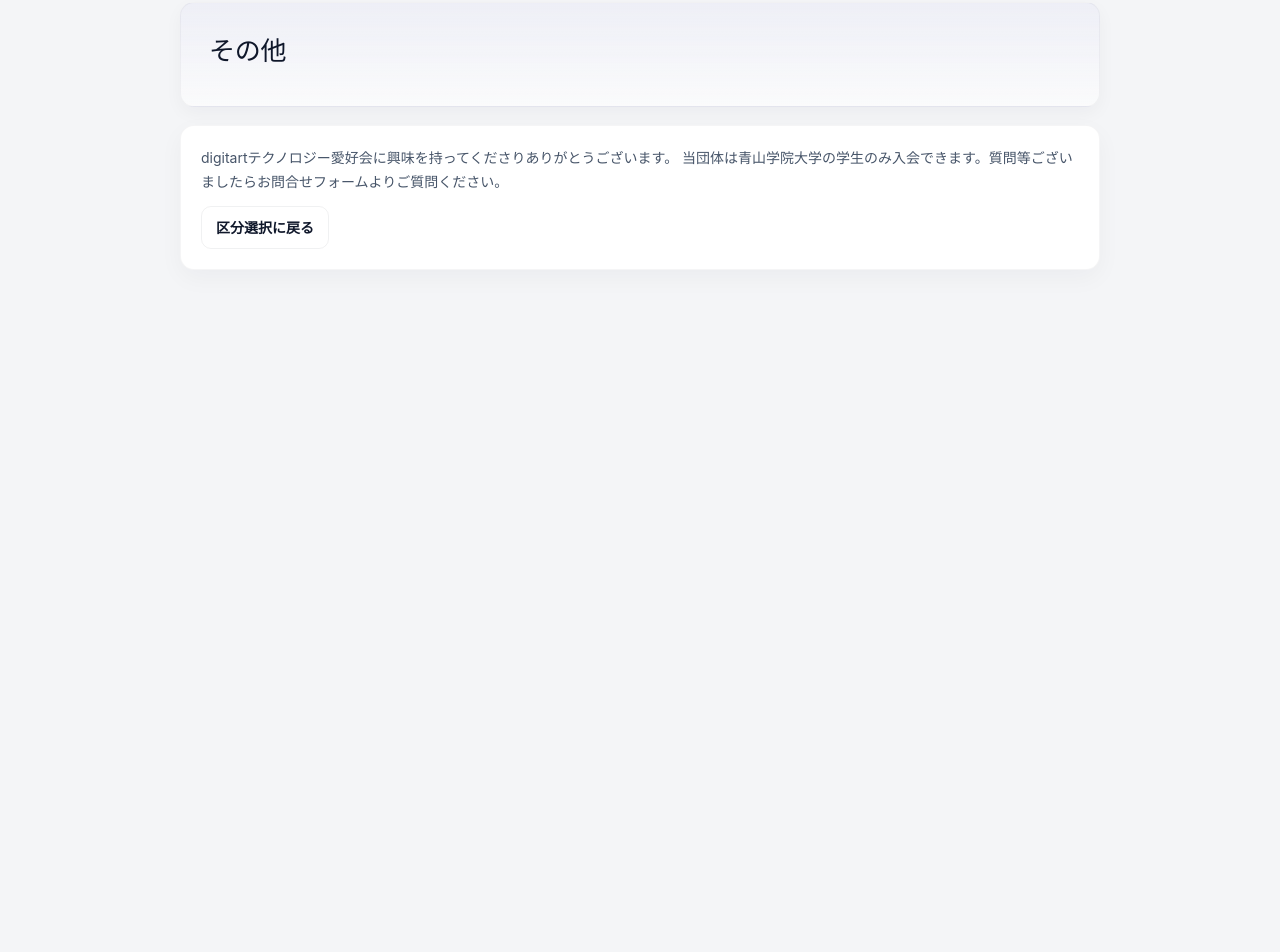
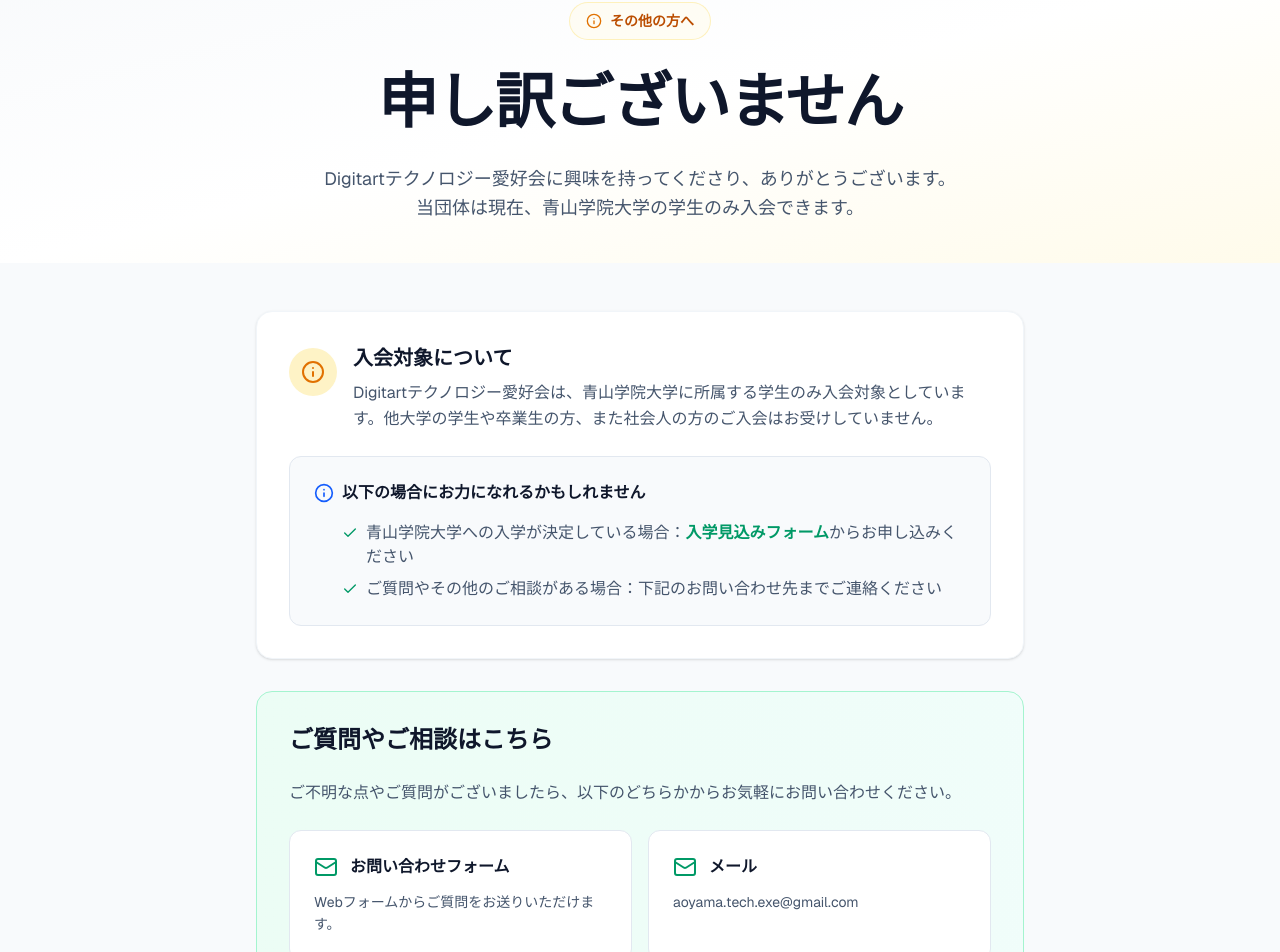
Before and after one commit to digitart-tech-assoc/AuthWebApp, a Next.js app in the folder frontend/: page /join/form/other in a window 1280 px wide. Shown: the part 95-1047 px from the top of the page. Before the commit the page ends 800 px from the top, so only its background shows below. Built offline with nearby package versions, Linux system fonts and the light colour scheme; no server answers.

Commit message:
feat: その他の申請者フォームのデザインを改善し、ユーザーインターフェースを向上

```diff
--- a/frontend/src/app/join/form/other/page.tsx
+++ b/frontend/src/app/join/form/other/page.tsx
@@ -1,22 +1,108 @@
 import Link from "next/link";
-import styles from "../../../join/join.module.css";
+import { Info, Check, Mail, ArrowLeft } from "lucide-react";
 
 export default function OtherApplicantFormPage() {
   return (
-    <main className={styles.page}>
-      <section className={styles.hero}>
-        <h1 className={styles.title}>その他</h1>
+    <main className="bg-slate-50 text-slate-900 font-sans min-h-screen">
+      {/* ヒーロー部分 */}
+      <section className="bg-gradient-to-br from-slate-50 via-white to-amber-50 pt-10 pb-10 md:pt-10 md:pb-10 px-6">
+        <div className="max-w-4xl mx-auto text-center space-y-6 md:space-y-8">
+          <div className="inline-block">
+            <div className="inline-flex items-center gap-2 px-4 py-2 rounded-full border border-amber-200/50 bg-amber-50/50">
+              <Info className="w-4 h-4 text-amber-600" />
+              <span className="text-sm font-semibold text-amber-700">その他の方へ</span>
+            </div>
+          </div>
+
+          <h1 className="text-4xl md:text-5xl lg:text-6xl font-extrabold tracking-tight">
+            <span className="text-slate-900">申し訳ございません</span>
+          </h1>
+
+          <p className="text-lg md:text-1xl text-slate-600 max-w-2xl mx-auto leading-relaxed">
+            Digitartテクノロジー愛好会に興味を持ってくださり、ありがとうございます。<br/>
+            当団体は現在、青山学院大学の学生のみ入会できます。
+          </p>
+        </div>
       </section>
 
-      <section className={styles.card}>
-        <p className={styles.cardText}>
-          digitartテクノロジー愛好会に興味を持ってくださりありがとうございます。
-          当団体は青山学院大学の学生のみ入会できます。質問等ございましたら
-          <Link href="/contact">お問合せフォーム</Link>
-          よりご質問ください。
-        </p>
-        <div className={styles.actions} style={{ marginTop: 12 }}>
-          <Link className={styles.secondary} href="/join/form">区分選択に戻る</Link>
+      {/* メインコンテンツ */}
+      <section className="py-12 px-4">
+        <div className="max-w-3xl mx-auto">
+          {/* メッセージカード */}
+          <div className="bg-white rounded-2xl border border-slate-100 p-6 md:p-8 shadow-sm space-y-6 mb-8">
+            <div className="flex gap-4">
+                <div className="flex-shrink-0 w-12 h-12 bg-amber-100 rounded-full flex items-center justify-center mt-1">
+                <Info className="w-6 h-6 text-amber-600" />
+              </div>
+              <div>
+                <h2 className="text-xl font-bold text-slate-900 mb-2">入会対象について</h2>
+                <p className="text-slate-600 leading-relaxed">
+                  Digitartテクノロジー愛好会は、青山学院大学に所属する学生のみ入会対象としています。他大学の学生や卒業生の方、また社会人の方のご入会はお受けしていません。
+                </p>
+              </div>
+            </div>
+
+            <div className="bg-slate-50 border border-slate-200 rounded-xl p-6 space-y-4">
+              <h3 className="font-bold text-slate-900 flex items-center gap-2">
+                <Info className="w-5 h-5 text-blue-600" />
+                以下の場合にお力になれるかもしれません
+              </h3>
+              <ul className="space-y-2 text-slate-600 ml-7">
+                <li className="flex items-start gap-2">
+                  <Check className="w-4 h-4 text-emerald-600 flex-shrink-0 mt-1" />
+                  <span>青山学院大学への入学が決定している場合：<Link href="/join/form/prospective-student" className="font-bold text-emerald-600 hover:text-emerald-700">入学見込みフォーム</Link>からお申し込みください</span>
+                </li>
+                <li className="flex items-start gap-2">
+                  <Check className="w-4 h-4 text-emerald-600 flex-shrink-0 mt-1" />
+                  <span>ご質問やその他のご相談がある場合：下記のお問い合わせ先までご連絡ください</span>
+                </li>
+              </ul>
+            </div>
+          </div>
+
+          {/* お問い合わせセクション */}
+          <div className="bg-gradient-to-r from-emerald-50 to-teal-50 rounded-2xl border border-emerald-200 p-6 md:p-8 space-y-6 mt-6 mb-8">
+            <h2 className="text-2xl font-bold text-slate-900">ご質問やご相談はこちら</h2>
+            <p className="text-slate-600 leading-relaxed">
+              ご不明な点やご質問がございましたら、以下のどちらかからお気軽にお問い合わせください。
+            </p>
+
+            <div className="grid gap-4 md:grid-cols-2">
+              {/* Contactフォーム */}
+              <Link href="/contact" className="group">
+                <div className="bg-white rounded-xl border border-slate-200 p-6 hover:border-emerald-300 hover:shadow-lg transition-all duration-300 h-full flex flex-col justify-start space-y-3">
+                  <div className="flex items-center gap-3 mb-3">
+                      <Mail className="w-6 h-6 text-emerald-600" />
+                    <h3 className="font-bold text-slate-900 group-hover:text-emerald-600 transition-colors">お問い合わせフォーム</h3>
+                  </div>
+                  <p className="text-sm text-slate-600 leading-relaxed">
+                    Webフォームからご質問をお送りいただけます。
+                  </p>
+                </div>
+              </Link>
+
+              {/* メール */}
+              <a href="mailto:aoyama.tech.exe@gmail.com" className="group">
+                <div className="bg-white rounded-xl border border-slate-200 p-6 hover:border-emerald-300 hover:shadow-lg transition-all duration-300 h-full flex flex-col justify-start space-y-3">
+                  <div className="flex items-center gap-3 mb-3">
+                    <Mail className="w-6 h-6 text-emerald-600" />
+                    <h3 className="font-bold text-slate-900 group-hover:text-emerald-600 transition-colors">メール</h3>
+                  </div>
+                  <p className="text-sm text-slate-600 leading-relaxed break-all">
+                    aoyama.tech.exe@gmail.com
+                  </p>
+                </div>
+              </a>
+            </div>
+          </div>
+
+          {/* 戻るボタン */}
+          <div className="text-center">
+            <Link href="/join/form" className="inline-flex items-center gap-2 px-6 py-3 rounded-xl bg-slate-100 border border-slate-300 text-slate-900 font-semibold hover:bg-slate-50 hover:border-slate-400 transition-all">
+              <ArrowLeft className="w-4 h-4" />
+              フォーム選択に戻る
+            </Link>
+          </div>
         </div>
       </section>
     </main>
```
